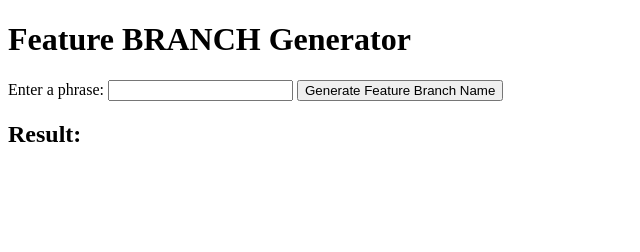
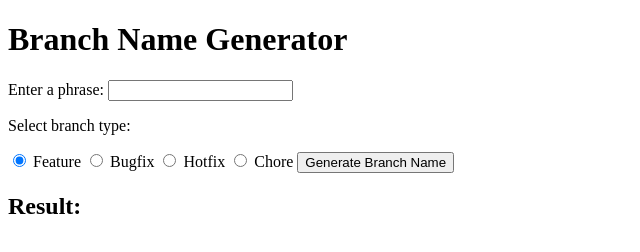
Before and after one commit to loveclari/branch-name-generator, a plain HTML site: page index.html in a window 1280 px wide. Shown: the whole page, without its empty margins (0-640 px from the left). Drawn offline with Linux system fonts and the light colour scheme.

Commit message:
changes to add branch type

```diff
--- a/index.html
+++ b/index.html
@@ -1,32 +1,48 @@
 <!DOCTYPE html>
 <html>
 	<head>
-		<title>Feature BRANCH Generator</title>
+		<title>Branch Name Generator</title>
 		<script>
-			function generateFeatureUrl() {
+			function generateBranchName() {
 				const phrase = document.getElementById("phraseInput").value;
+				const type = document.querySelector(
+					'input[name="branchType"]:checked'
+				).value;
 
 				const lowercasePhrase = phrase.toLowerCase();
-
 				const words = lowercasePhrase.split(" ");
-
 				const dashedWords = words.join("-");
 
-				const featureUrl = "feature/" + dashedWords;
-
-				document.getElementById("result").textContent = featureUrl;
+				const branchName = type + "/" + dashedWords;
+				document.getElementById("result").textContent = branchName;
 			}
 		</script>
 	</head>
 	<body>
-		<h1>Feature BRANCH Generator</h1>
+		<h1>Branch Name Generator</h1>
 
 		<label for="phraseInput">Enter a phrase:</label>
+		<input type="text" id="phraseInput" />
 
-		<input type="text" id="phraseInput" />
-		<button onclick="generateFeatureUrl()">
-			Generate Feature Branch Name
-		</button>
+		<p>Select branch type:</p>
+		<input
+			type="radio"
+			id="featureRadio"
+			name="branchType"
+			value="feature"
+			checked />
+		<label for="featureRadio">Feature</label>
+
+		<input type="radio" id="bugfixRadio" name="branchType" value="bugfix" />
+		<label for="bugfixRadio">Bugfix</label>
+
+		<input type="radio" id="hotfixRadio" name="branchType" value="hotfix" />
+		<label for="hotfixRadio">Hotfix</label>
+
+		<input type="radio" id="choreRadio" name="branchType" value="chore" />
+		<label for="choreRadio">Chore</label>
+
+		<button onclick="generateBranchName()">Generate Branch Name</button>
 
 		<h2>Result:</h2>
 		<p id="result"></p>
```
